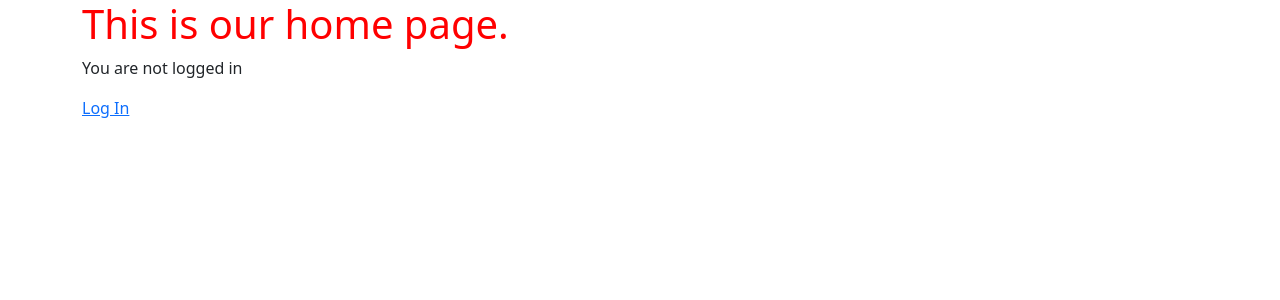
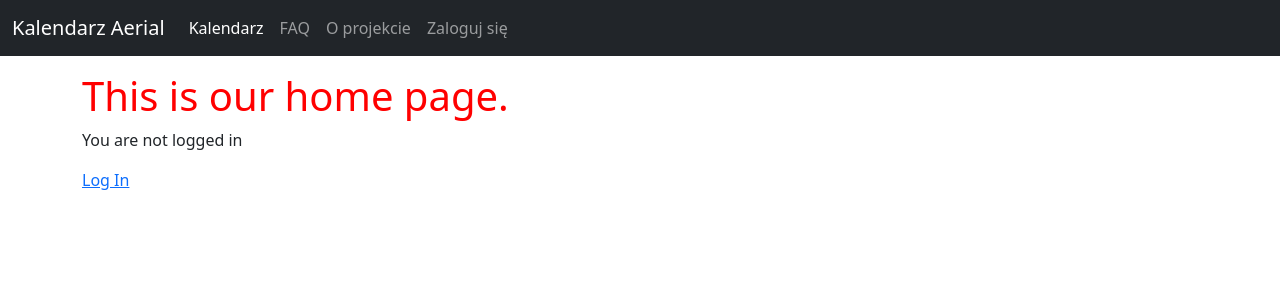
Before and after one commit to Filbog/aerial-calendar, a Django app: page / in a window 1280 px wide. Shown: the top 300 px of the page. Run offline with Django 5.2, Linux system fonts and the light colour scheme.

Commit message:
navbar and other improvements

```diff
--- a/pages/urls.py
+++ b/pages/urls.py
@@ -1,6 +1,7 @@
 from django.urls import path
-from .views import HomePageView
+from .views import HomePageView, AboutPageView
 
 urlpatterns = [
     path("", HomePageView.as_view(), name="home"),
+    path("about/", AboutPageView.as_view(), name="about"),
 ]
--- a/pages/views.py
+++ b/pages/views.py
@@ -3,3 +3,7 @@ from django.views.generic import TemplateView
 
 class HomePageView(TemplateView):
     template_name = "home.html"
+
+
+class AboutPageView(TemplateView):
+    template_name = "about.html"
--- a/static/css/style.css
+++ b/static/css/style.css
@@ -1,3 +1,7 @@
 h1 {
     color: red;
 }
+
+body {
+    padding-top: 4.5rem;
+}
--- a/templates/_base.html
+++ b/templates/_base.html
@@ -14,6 +14,22 @@
     <script src="{% static 'js/index.js' %}" defer></script>
 </head>
 <body>
+    <nav class="navbar navbar-expand-md fixed-top bg-dark" data-bs-theme="dark">
+        <div class="container-fluid">
+          <a class="navbar-brand" href="#">Kalendarz Aerial</a>
+          <button class="navbar-toggler" type="button" data-bs-toggle="collapse" data-bs-target="#navbarNavAltMarkup" aria-controls="navbarNavAltMarkup" aria-expanded="false" aria-label="Toggle navigation">
+            <span class="navbar-toggler-icon"></span>
+          </button>
+          <div class="collapse navbar-collapse" id="navbarNavAltMarkup">
+            <div class="navbar-nav">
+              <a class="nav-link active" aria-current="page" href="#">Kalendarz</a>
+              <a class="nav-link" href="#">FAQ</a>
+              <a class="nav-link" href="{% url 'about' %}">O projekcie</a>
+              <a class="nav-link" href="#">Zaloguj się</a>
+            </div>
+          </div>
+        </div>
+      </nav>
     <div class="container">
         {% block content %}
         {% endblock content %}
--- /dev/null
+++ b/templates/about.html
@@ -0,0 +1,4 @@
+{% extends "_base.html" %}
+{% block title %}About{% endblock title %}
+{% block content %} <h1>About Page</h1>
+{% endblock content %}
```
